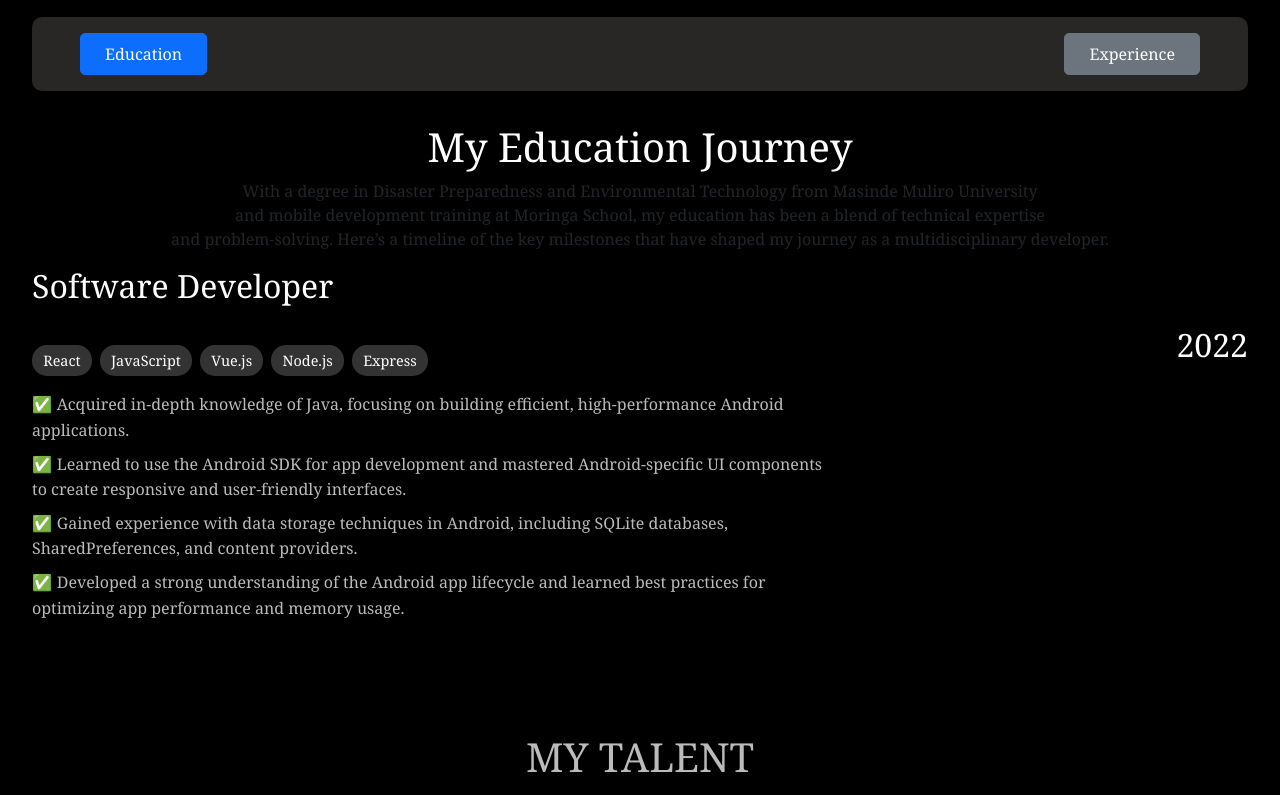
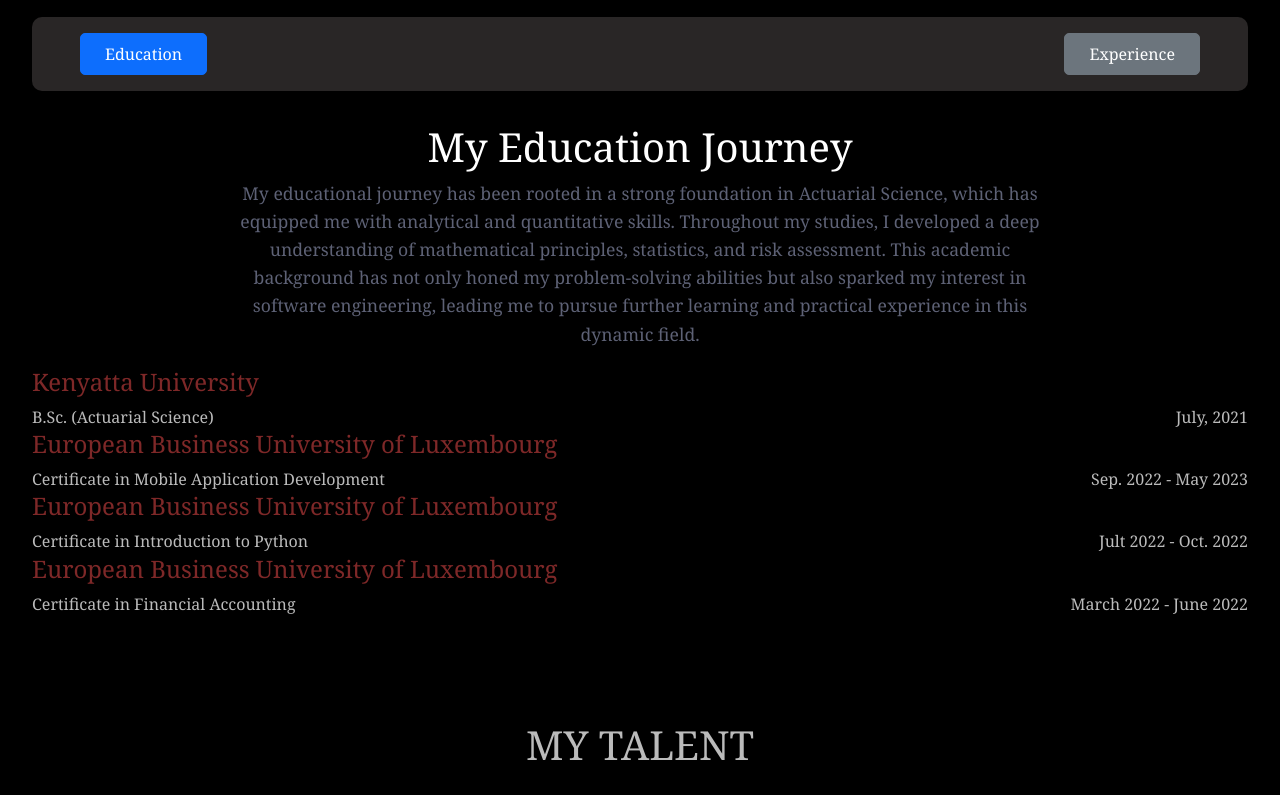
Before and after one commit to wilberforce001/my-portfolio-website, a React (Create React App) app in the folder kipyegonwilber/: page / in a window 1280 px wide. Shown: the part 1260-2055 px from the top of the page. Built offline with nearby package versions, Linux system fonts and the light colour scheme.

Commit message:
Professional and education journey

```diff
--- a/kipyegonwilber/src/components/AboutPage.js
+++ b/kipyegonwilber/src/components/AboutPage.js
@@ -8,18 +8,68 @@
     const educationContent = (
         <div className="educationContent">
           <h2>My Education Journey</h2>
-          <p>With a degree in Disaster Preparedness and Environmental Technology from Masinde Muliro University <br />
-             and mobile development training at Moringa School, my education has been a blend of technical expertise <br />
-             and problem-solving. Here’s a timeline of the key milestones that have shaped my journey as a multidisciplinary developer.</p>
+          <p className="journey-text">My educational journey has been rooted in a strong foundation in Actuarial Science,
+            which has equipped me with analytical and quantitative skills. Throughout my studies,
+             I developed a deep understanding of mathematical principles, statistics, and risk assessment.
+             This academic background has not only honed my problem-solving abilities but also sparked my interest in software engineering,
+            leading me to pursue further learning and practical experience in this dynamic field.</p>
             <ul className="professional-journey">
+            <li>
+              <div className="professional-title">
+                <h2>Kenyatta University</h2>
+              </div>
+              <div className="skills-year-container">
+                <div className="skill-tags">
+                  <span className="skill-tag">B.Sc. (Actuarial Science)</span>
+                </div>
+                <span className="year">July, 2021</span>
+              </div>
+              <div className="professional-title">
+                <h2>European Business University of Luxembourg</h2>
+              </div>
+              <div className="skills-year-container">
+                <div className="skill-tags">
+                  <span className="skill-tag">Certificate in Mobile Application Development</span>
+                </div>
+                <span className="year">Sep. 2022 - May 2023</span>
+              </div>
+              <div className="professional-title">
+                <h2>European Business University of Luxembourg</h2>
+              </div>
+              <div className="skills-year-container">
+                <div className="skill-tags">
+                  <span className="skill-tag">Certificate in Introduction to Python </span>
+                </div>
+                <span className="year">Jult 2022 - Oct. 2022</span>
+              </div>
+              <div className="professional-title">
+                <h2>European Business University of Luxembourg</h2>
+              </div>
+              <div className="skills-year-container">
+                <div className="skill-tags">
+                  <span className="skill-tag">Certificate in Financial Accounting</span>
+                </div>
+                <span className="year">March 2022 - June 2022</span>
+              </div>
+            </li>
+          </ul>
+        </div>
+      );
+      const experienceContent = (
+        <div className="prof-journey">
+          <h2>My Professional Journey</h2>
+          <p className="journey-text">
+          Over the past two years, I have transitioned into software engineering, leveraging my analytical background in Actuarial Science. My journey has been characterized by self-directed learning and hands-on experience through an intensive two-week bootcamp, where I enhanced my skills in front-end and back-end development. Although I haven't yet worked in an organization, I've built a portfolio that showcases my ability to create functional UIs, manage authentication, and implement CRUD functionality. I am eager to find opportunities that align with my values and allow me to grow as a software engineer.
+          </p>
+          <ul className="professional-journey">
             <li>
               <div className="professional-title">
                 <h2>Software Developer</h2>
               </div>
               <div className="skills-year-container">
                 <div className="skill-tags">
+                  <span className="skill-tag">JavaScript</span>
                   <span className="skill-tag">React</span>
-                  <span className="skill-tag">JavaScript</span>
                   <span className="skill-tag">Vue.js</span>
                   <span className="skill-tag">Node.js</span>
                   <span className="skill-tag">Express</span>
@@ -27,41 +77,9 @@
                 <span className="year">2022</span>
               </div>
               <div className="description-container">
-                <p className="description">Acquired in-depth knowledge of Java, focusing on building efficient, high-performance Android applications.</p>
-                <p className="description">Learned to use the Android SDK for app development and mastered Android-specific UI components to create responsive and user-friendly interfaces.</p>
-                <p className="description">Gained experience with data storage techniques in Android, including SQLite databases, SharedPreferences, and content providers.</p>
-                <p className="description">Developed a strong understanding of the Android app lifecycle and learned best practices for optimizing app performance and memory usage.</p>
-              </div>
-            </li>
-          </ul>
-        </div>
-      );
-      const experienceContent = (
-        <div>
-          <h2>My Professional Journey</h2>
-          <p>With extensive experience in both full-time and consultancy roles, <br />
-          I specialize in frontend development and user-centric design. Here's a timeline of <br />
-           my journey and the projects I've contributed to along the way.</p>
-          <ul className="professional-journey">
-            <li>
-              <div className="professional-title">
-                <h2>Software Developer</h2>
-              </div>
-              <div className="skills-year-container">
-                <div className="skill-tags">
-                  <span className="skill-tag">React</span>
-                  <span className="skill-tag">JavaScript</span>
-                  <span className="skill-tag">Vue.js</span>
-                  <span className="skill-tag">Node.js</span>
-                  <span className="skill-tag">Express</span>
-                </div>
-                <span className="year">2022</span>
-              </div>
-              <div className="description-container">
-                <p className="description">Acquired in-depth knowledge of Java, focusing on building efficient, high-performance Android applications.</p>
-                <p className="description">Learned to use the Android SDK for app development and mastered Android-specific UI components to create responsive and user-friendly interfaces.</p>
-                <p className="description">Gained experience with data storage techniques in Android, including SQLite databases, SharedPreferences, and content providers.</p>
-                <p className="description">Developed a strong understanding of the Android app lifecycle and learned best practices for optimizing app performance and memory usage.</p>
+                <p className="description">Acquired in-depth knowledge of web development, focusing on building structured and responsive applications using HTML, CSS, and JavaScript. Developed proficiency in server-side programming with Node.js and Express, enabling the creation of scalable RESTful APIs.</p>
+                <p className="description">Gained experience in modern front-end frameworks such as React and Vue.js, emphasizing component-based architecture and dynamic user interfaces. Enhanced code quality through the use of TypeScript, and mastered database management with both relational (Postgres, MySQL) and NoSQL (MongoDB) databases.</p>
+                <p className="description">Applied modern CSS frameworks like Tailwind CSS and Bootstrap to create visually appealing and responsive designs, ensuring a seamless user experience.</p>
               </div>
             </li>
           </ul>
--- a/kipyegonwilber/src/styles/styles.css
+++ b/kipyegonwilber/src/styles/styles.css
@@ -5,6 +5,8 @@
 body {
   box-sizing: border-box;
   font-family: Georgia, 'Times New Roman', Times, serif;
+  line-height: 1.6;
+  margin: 20px;
 }
 
 html, body {
@@ -13,6 +15,17 @@
   background-color: #000;
   /* font-family: 'Times New Roman', Times, serif; */
   /* font-family: Verdana, Geneva, Tahoma, sans-serif; */
+}
+
+.journey-text {
+  text-align: center;
+  font-size: 1.1rem;
+  line-height: 1.6;
+  color: #5d6175;
+  margin-bottom: 20px;
+  max-width: 800px;
+  margin-left: auto;
+  margin-right: auto;
 }
 
 
@@ -202,7 +215,8 @@
 .button-section {
   display: flex;
   justify-content: space-between;
-  /* flex-wrap: wrap; */
+  align-items: center;
+  flex-direction: row;
   margin: 2rem auto;
   gap: 1rem;
   background-color: rgb(41, 38, 38);
@@ -217,8 +231,19 @@
   font-size: 1rem;
   border-radius: 5px;
   color: #fff;
+  max-width: 120px;
 }
 
+/* Remove flex direction change for small screens */
+@media (max-width: 600px) {
+  .button-section {
+    flex-wrap: nowrap;
+  }
+
+  .button-section button {
+    max-width: 45%;
+  }
+}
 
 .professional-journey {
   /* background-image:
@@ -241,8 +266,9 @@
 }
 
 .professional-title h2 {
-  font-size: 2rem;
+  font-size: 1.5rem;
   margin: 0;
+  color: #7e2828;
 }
 
 .skills-year-container {
@@ -259,19 +285,19 @@
 }
 
 .skill-tags {
-  margin-top: 2rem;
+  /* margin-top: 2rem;  */
   flex-wrap: wrap;
   display: flex;
   gap: 0.5rem;
 }
 
 .skill-tag {
-  padding: 0.3rem 0.7rem;
-  background-color: #333;
-  color: #fff;
+  /* padding: 0.3rem 0.7rem; */
+  /* background-color: #333; */
+  color: #bbb;
   border-radius: 15px;
-  font-size: 0.9rem;
-  font-weight: 500;
+  /* font-size: 0.9rem; */
+  /* font-weight: 500; */
   transition: background-color 0.3s ease;
   cursor: pointer;
 }
@@ -282,8 +308,8 @@
 
 
 .year {
-  font-size: 2rem;
-  color: #fff;
+  /* font-size: 2rem; */
+  color: #bbb;
   white-space: nowrap;
   margin-left: 1rem;
 }
@@ -488,9 +514,13 @@
 }
 
 .testimonials-section {
-  background-color: #000;
+  background-image:
+  linear-gradient(90deg, rgba(255, 255, 255, 0.06) 1px, transparent 1px),
+  linear-gradient(rgba(255, 255, 255, 0.06) 1px, transparent 1px);
+  background-size: 50px 50px;
   padding: 4rem 2rem;
   text-align: center;
+  margin: 0;
 }
 
 .testimonials-section h2 {
```
